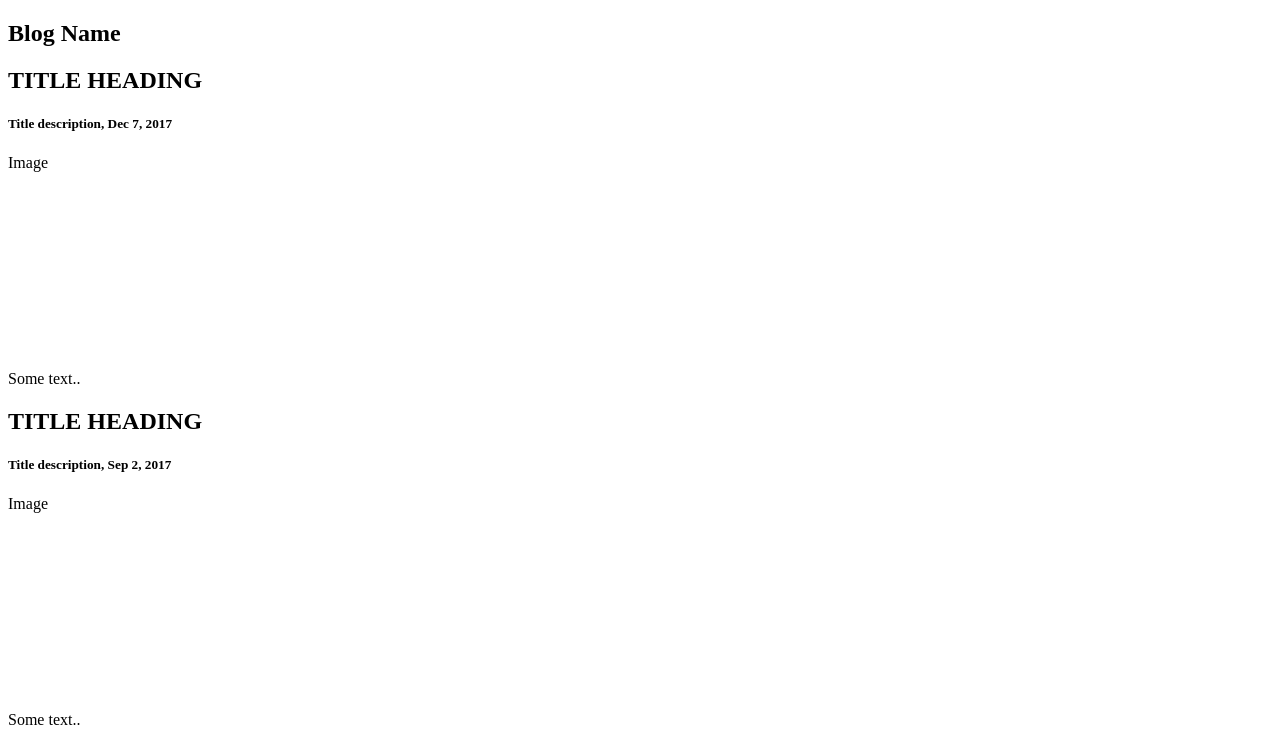
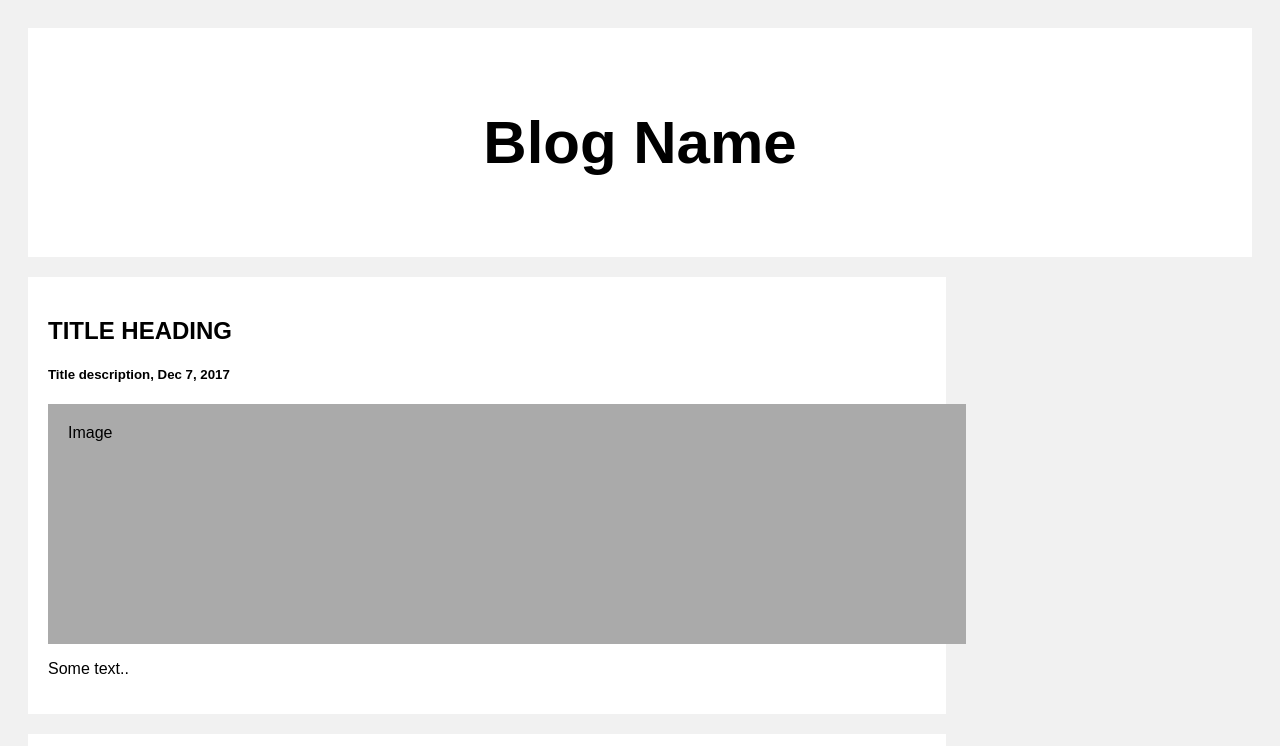
Before and after one commit to arr55005/arr, a plain HTML site: page index.html in a window 1280 px wide. Shown: the top 746 px of the page. Drawn offline with Linux system fonts and the light colour scheme.

Commit message:
Update index.html

```diff
--- a/index.html
+++ b/index.html
@@ -2,7 +2,8 @@
 <html lang="en">
 <head>
     <meta charset="UTF-8">
-    <title>Title</title>
+    <title>arr</title>
+    <link href="style.css" rel="stylesheet" type="text/css">
 </head>
 <body>
    <div class="header">
```
